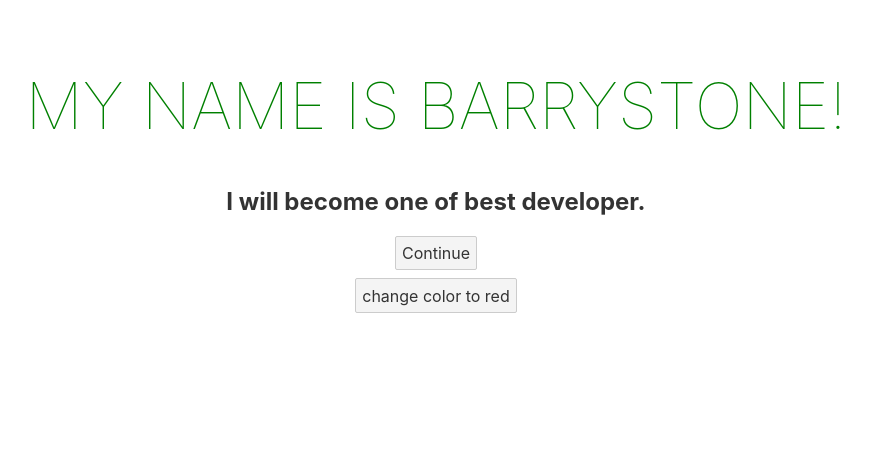
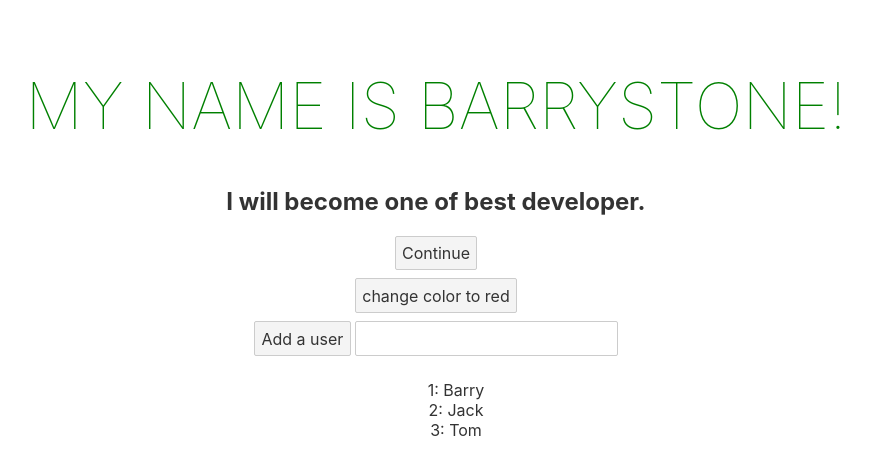
Before and after one commit to barrystone/feedback-app, a Svelte app: page / in a window 1280 px wide. Shown: the top 474 px of the page, without its empty margins (204-1075 px from the left). Built offline with nearby package versions, Linux system fonts and the light colour scheme.

Commit message:
[update] learning #each and insert a item in array by svelte

```diff
--- a/src/App.svelte
+++ b/src/App.svelte
@@ -4,16 +4,31 @@
 	let firstName = 'Barry';
 	let lastName = 'Stone';
 	$: name = firstName + lastName;
-
 	let color = 'green';
-
 	const toggle = ()=>{
 		color = color==='green'?'red':'green';
 	}
+	let btn1Text = 'Continue';
+	let showText = false;
 
-	let btn1Text = 'Continue';
+	let users = [
+		{
+			id:'1',
+			name:'Barry'
+		},
+		{
+			id:'2',
+			name:'Jack'
+		},
+		{
+			id:'3',
+			name:'Tom'
+		},
 
-	let showText = false;
+	];
+	let usernameInput = '';
+	let idCount = 3;
+	let warning = '';
 
 </script>
 
@@ -28,14 +43,41 @@
 			I will become one of best developer.
 		</h2>
  	{/if}
-
 	<button on:click={()=>{
 		showText= !showText;
 		btn1Text= btn1Text==='Continue'?'Back':'Continue';
 	}}>{btn1Text}</button>
-
 	<br/>
 	<button on:click={toggle}>change color to {color==='green'?'red':'green'}</button>
+	<br/>
+
+	<button on:click={()=>{
+		users = [...users,
+		{
+			id: idCount+1,
+			name: usernameInput
+		}]
+		warning= "This 'Add a user' button just one time available."
+				+ "</br>"
+				+ "If click it more than one time, the app just broke. only way to fix it is refresh page."
+				+ "</br>"
+				+ "Honest it, in this moment ,for a beginner, i don't know why...";
+
+	}}>Add a user
+	</button>
+	<input type="text" on:change={(e)=>usernameInput=e.target.value}>
+	<p>{@html warning}</p>
+
+	<ul style="list-style: none;">
+		{#each users as user (user.id)}
+				<li>{user.id}: {user.name}</li>
+		{/each}
+	</ul>
+
+
+
+
+
 
 </main>
 
```
